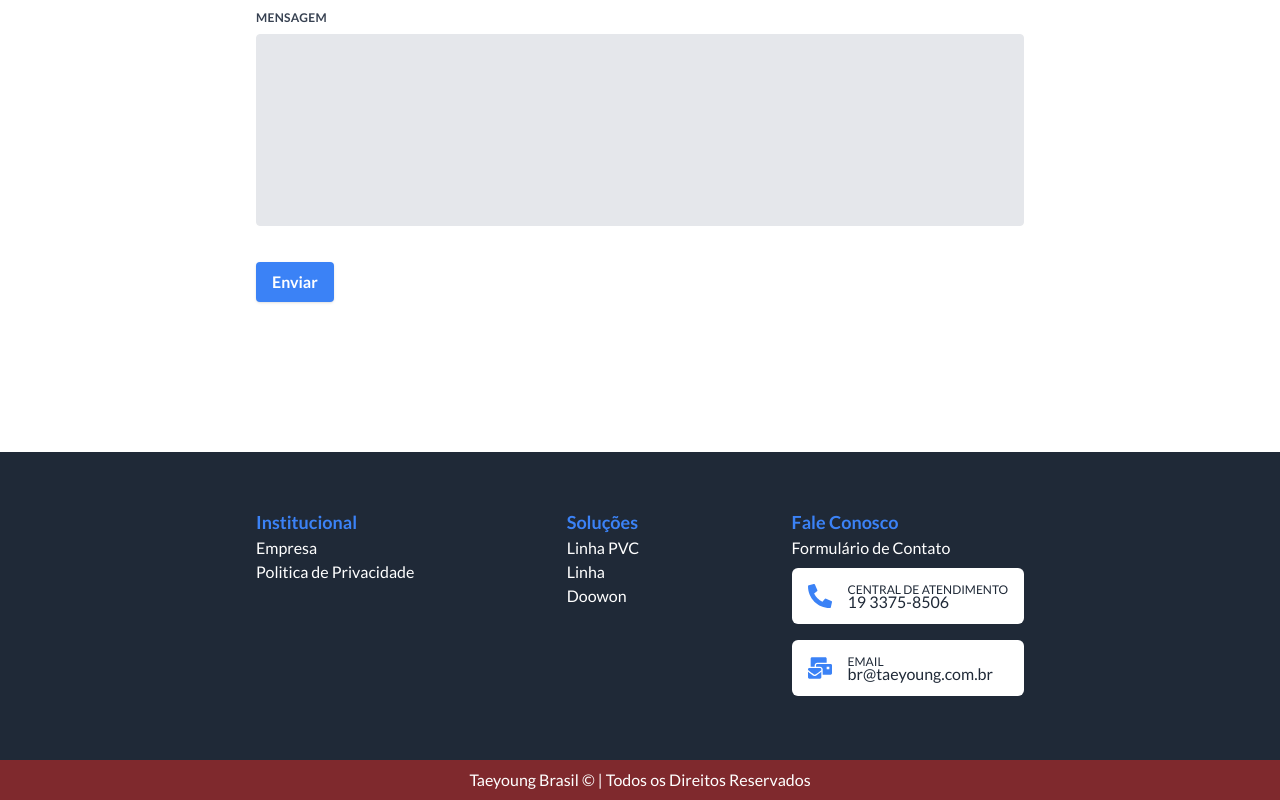
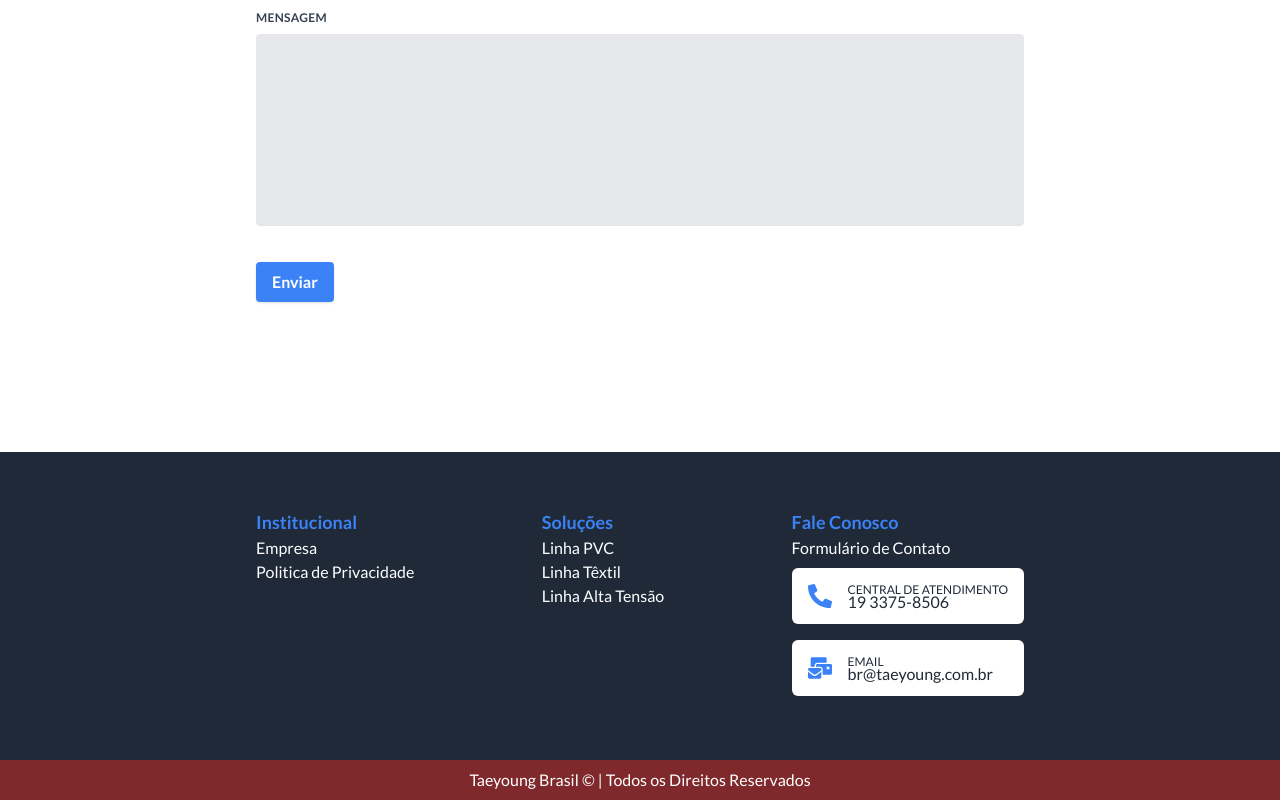
Before and after one commit to SirD007/SiteTaeyoung, a React (Vite) app: page / in a window 1280 px wide. Shown: the part 3540-4340 px from the top of the page. Built offline with nearby package versions, Linux system fonts and the light colour scheme.

Commit message:
changed footer links

```diff
--- a/src/components/SiteFooter.jsx
+++ b/src/components/SiteFooter.jsx
@@ -27,10 +27,10 @@ export default function SiteFooter() {
                             to="/products">Linha PVC</Link>
                             <Link
                             className="text-white hover:text-primaryBlue transition-all"
-                            to="/products">Linha </Link>
+                            to="/products">Linha Têxtil</Link>
                             <Link
                             className="text-white hover:text-primaryBlue transition-all"
-                            to="/products">Doowon</Link>
+                            to="/products">Linha Alta Tensão</Link>
                         </div>
                     </div>
 
```
